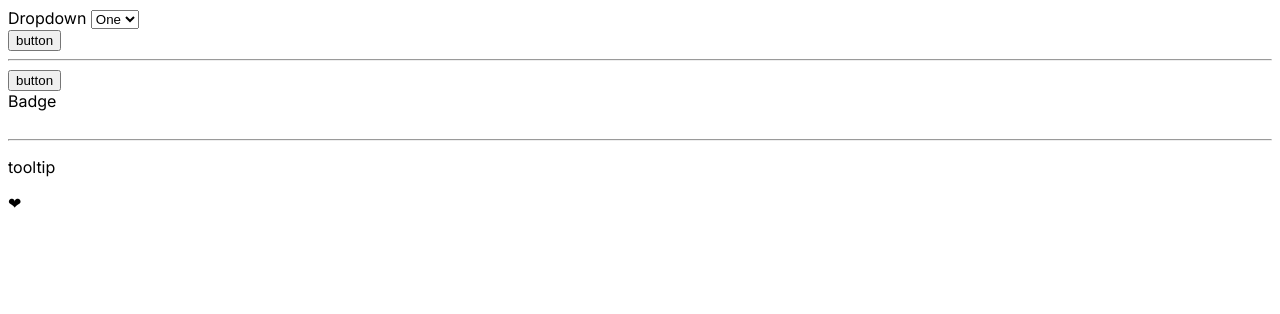
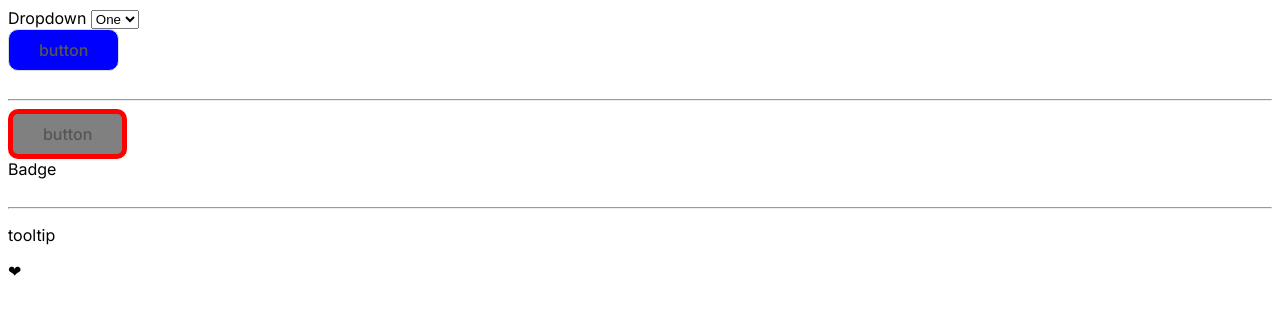
Before and after one commit to EpicalAndy/angular-shop, an Angular app: page / in a window 1280 px wide. Shown: the top 314 px of the page. Built offline with nearby package versions, Linux system fonts and the light colour scheme.

Commit message:
Homework 2.7 - 1

```diff
--- a/angular.json
+++ b/angular.json
@@ -25,6 +25,7 @@
             "main": "src/main.ts",
             "polyfills": "src/polyfills.ts",
             "tsConfig": "tsconfig.app.json",
+            "aot": true,
             "assets": [
               "src/favicon.ico",
               "src/assets"
--- /dev/null
+++ b/src/app/button/button.component.scss
@@ -0,0 +1,45 @@
+.button {
+  display: flex;
+  flex-direction: row;
+  justify-content: center;
+  align-items: center;
+  padding: 12px 20px;
+
+  background: #FFFFFF;
+  border: 1px solid #DDDDDD;
+  box-sizing: border-box;
+  border-radius: 10px;
+}
+
+.button:hover span {
+  font-style: italic;
+}
+
+span {
+  font-family: Inter;
+  font-style: normal;
+  font-weight: 500;
+  font-size: 16px;
+  line-height: 16px;
+  /* identical to box height, or 100% */
+
+  letter-spacing: -0.0024em;
+
+  color: #555555;
+
+
+  /* Inside auto layout */
+
+  flex: none;
+  order: 0;
+  flex-grow: 0;
+  margin: 0px 10px;
+}
+
+.active {
+  border: solid 5px red
+}
+
+.active:hover span{
+  font-style: normal;
+}
--- a/src/app/button/button.component.ts
+++ b/src/app/button/button.component.ts
@@ -1,14 +1,49 @@
-import { Component, OnInit } from '@angular/core';
+import { Component, Input, OnChanges, OnInit, SimpleChanges } from '@angular/core';
+
+import { constants } from './constants';
 
 @Component({
   selector: 'app-button',
-  template: '<button>button</button>'
+  template: `<button class="button" [ngClass]="{active: isButtonActive}"
+  (click)="buttonClick()"
+  [style.background]="buttonColor"
+   [attr.disabled]="isButtonDisabled">
+      <span>button</span>
+    </button>`,
+  styleUrls: ['button.component.scss']
 })
 export class ButtonComponent implements OnInit {
+  buttonColor: string;
+  buttonSize: string;
+  isButtonDisabled: string | null;
+  isButtonActive: boolean
 
-  constructor() { }
+  @Input() set color(color: string) {
+    this.buttonColor = constants?.color[color];
+  }
+  @Input() set size(size: string) {
+    this.buttonSize = constants['size'][size];
+  }
+  @Input() set isActive(isActive: boolean) {
+    this.isButtonActive = isActive || false;
+  }
+  @Input() set isDisabled(isDisabled: boolean) {
+    this.isButtonDisabled = isDisabled ? '' : null;
+  }
+
+  constructor() {
+    this.isButtonDisabled = null;
+    this.isButtonActive = false
+
+    this.buttonColor = 'white';
+    this.buttonSize = 'default';
+  }
 
   ngOnInit(): void {
+
   }
 
+  public buttonClick() {
+    alert('Work!');
+  }
 }
--- /dev/null
+++ b/src/app/button/constants.ts
@@ -0,0 +1,18 @@
+export const constants: constantsType = {
+  size: {
+    default: {width: 'auto'},
+    small: {width: 'auto'},
+    large: {widht: '100%'}
+  },
+  color: {
+    default: 'gray',
+    primary: 'blue',
+    accent: 'green',
+    warning: 'red'
+  }
+}
+
+export type constantsType = {
+  size: any,
+  color: any
+}
--- a/src/app/card/card.component.ts
+++ b/src/app/card/card.component.ts
@@ -2,13 +2,20 @@ import { Component, OnInit } from '@angular/core';
 
 @Component({
   selector: 'app-card',
-  template: '<app-button></app-button><app-badge></app-badge>'
+  template: `<app-button
+  color="default"
+   size="default"
+   [isActive]="true"
+   [isDisabled]="true">
+   </app-button>
+   <app-badge></app-badge>`
 })
 export class CardComponent implements OnInit {
 
   constructor() { }
 
   ngOnInit(): void {
+
   }
 
 }
--- a/src/app/dropdown/dropdown.component.ts
+++ b/src/app/dropdown/dropdown.component.ts
@@ -10,7 +10,11 @@ import { Component, OnInit } from '@angular/core';
      <option value="2">Two</option>'
    </select>
    <br>
-   <app-button></app-button>`
+   <app-button color="primary"
+   size="default"
+    [isActive]="false"
+     [isDisabled]="false">
+     </app-button>`
 })
 export class DropdownComponent implements OnInit {
 
--- a/tsconfig.json
+++ b/tsconfig.json
@@ -27,6 +27,7 @@
     "enableI18nLegacyMessageIdFormat": false,
     "strictInjectionParameters": true,
     "strictInputAccessModifiers": true,
-    "strictTemplates": true
+    "strictTemplates": true,
+    "enableIvy": true
   }
 }
```
Also changed, not shown: src/styles.scss (line endings or trailing spaces).
